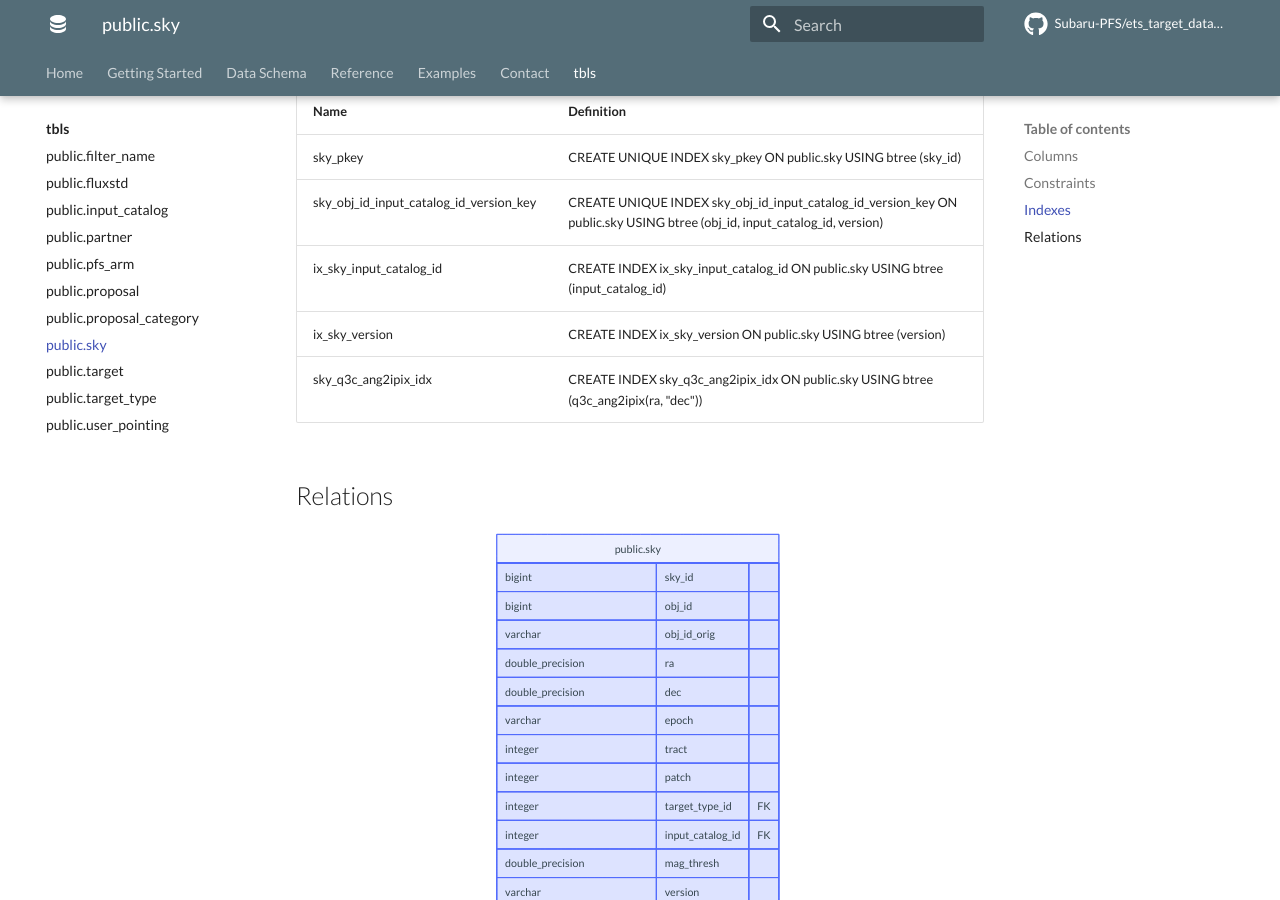
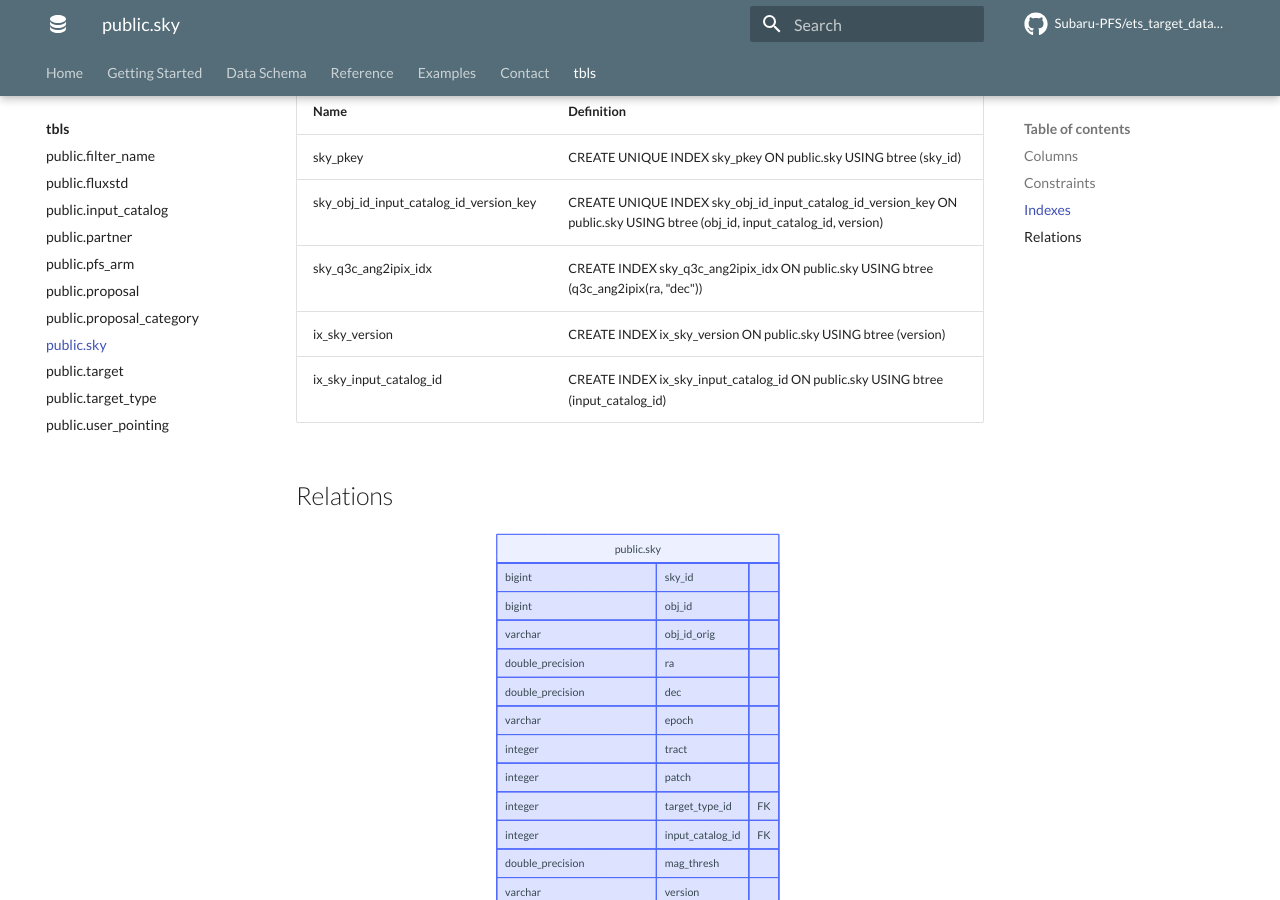
Before and after one commit to Subaru-PFS/ets_target_database, an MkDocs documentation site: the page built from docs/tbls/public.sky.md, in a window 1280 px wide and 900 px high, scrolled down 2050 px. Built offline with MkDocs 1.6.1 and Material for MkDocs 9.7.7, drawn with Linux system fonts in a browser that asks for light colours; plug-ins that fetch from the network failed and are left out; comment, search, counter and statistics services are not loaded.

```diff
--- a/docs/tbls/public.sky.md
+++ b/docs/tbls/public.sky.md
@@ -34,9 +34,9 @@
 | ---- | ---------- |
 | sky_pkey | CREATE UNIQUE INDEX sky_pkey ON public.sky USING btree (sky_id) |
 | sky_obj_id_input_catalog_id_version_key | CREATE UNIQUE INDEX sky_obj_id_input_catalog_id_version_key ON public.sky USING btree (obj_id, input_catalog_id, version) |
+| sky_q3c_ang2ipix_idx | CREATE INDEX sky_q3c_ang2ipix_idx ON public.sky USING btree (q3c_ang2ipix(ra, "dec")) |
+| ix_sky_version | CREATE INDEX ix_sky_version ON public.sky USING btree (version) |
 | ix_sky_input_catalog_id | CREATE INDEX ix_sky_input_catalog_id ON public.sky USING btree (input_catalog_id) |
-| ix_sky_version | CREATE INDEX ix_sky_version ON public.sky USING btree (version) |
-| sky_q3c_ang2ipix_idx | CREATE INDEX sky_q3c_ang2ipix_idx ON public.sky USING btree (q3c_ang2ipix(ra, "dec")) |
 
 ## Relations
 
```
Also changed, not shown: docs/tbls/public.fluxstd.md (+1 -1 lines), docs/tbls/public.target.md (+2 -2 lines), 1 other file.
